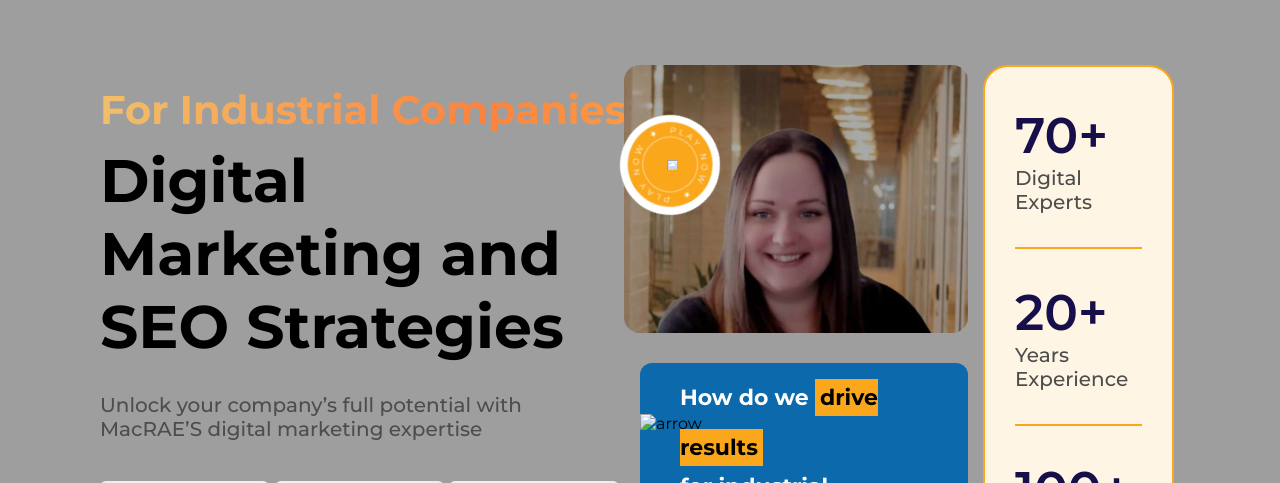
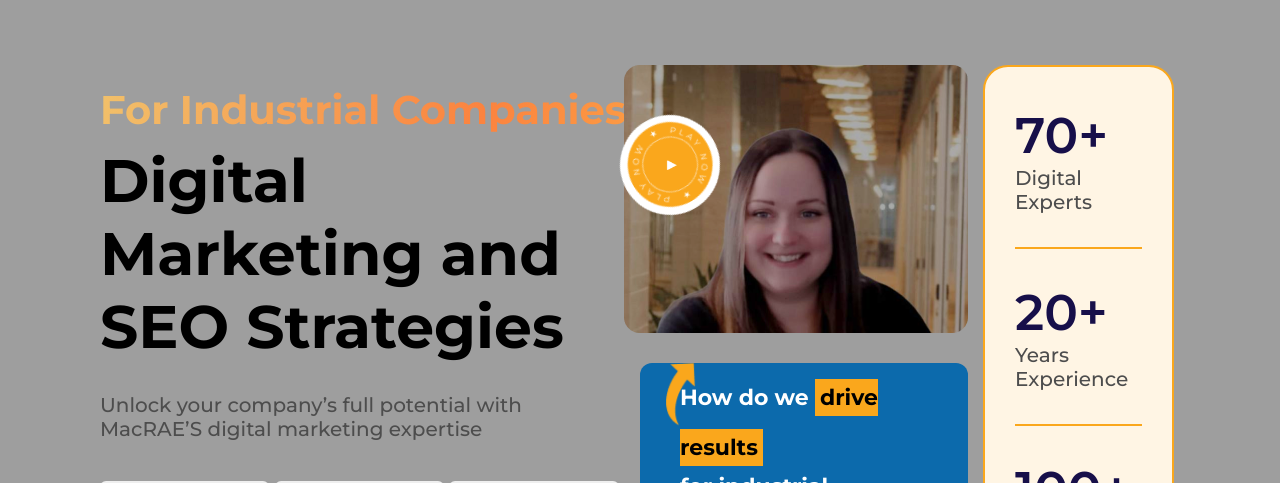
Before and after one commit to gshailyy/Website, a plain HTML site: page index.html in a window 1280 px wide. Shown: the part 85-568 px from the top of the page. Drawn offline with Linux system fonts and the light colour scheme; the site is published under a folder, as on GitHub Pages, so addresses that start at the root find nothing.

Commit message:
Image changes

```diff
--- a/index.html
+++ b/index.html
@@ -65,13 +65,13 @@
         </div>
         <div class="right">
             <div class="rightLeft">
-                <img src="/images/playicon.png" width="10px" height="10px" alt="arrow" class="arrwIcon" />
+                <img src="images/playicon.png" width="10px" height="10px" alt="arrow" class="arrwIcon" />
                 <div class="circleAnimate">
                     <img src="images/cirlce.png" width="85" height="85" alt="circle" />
                 </div>
                 <img src="images/header_1.png" width="344" height="auto" alt="header-1" />
                 <div class="arrow">
-                    <img src="/images/arrow.png" width="80" height="80" alt="arrow" />
+                    <img src="images/arrow.png" width="80" height="80" alt="arrow" />
 
                 </div>
                 <div class="drive">
```
